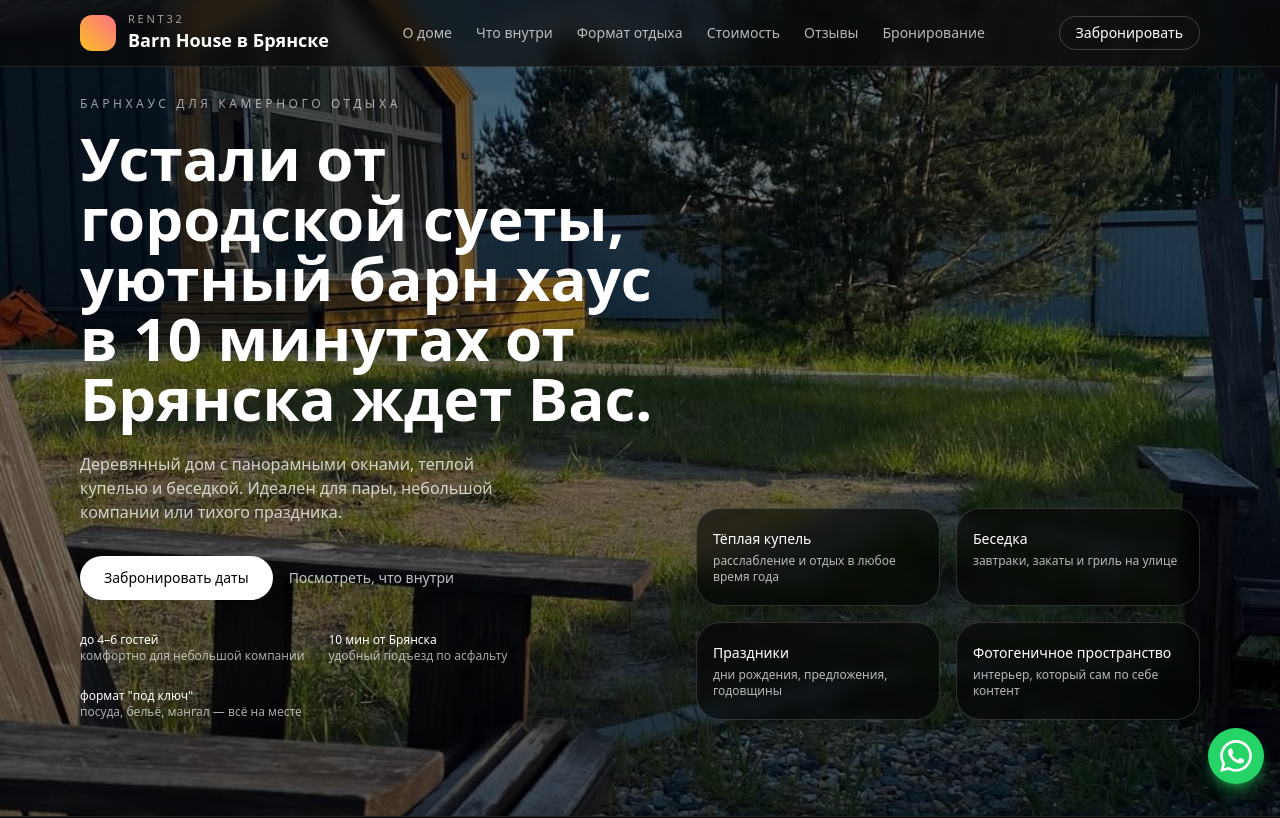
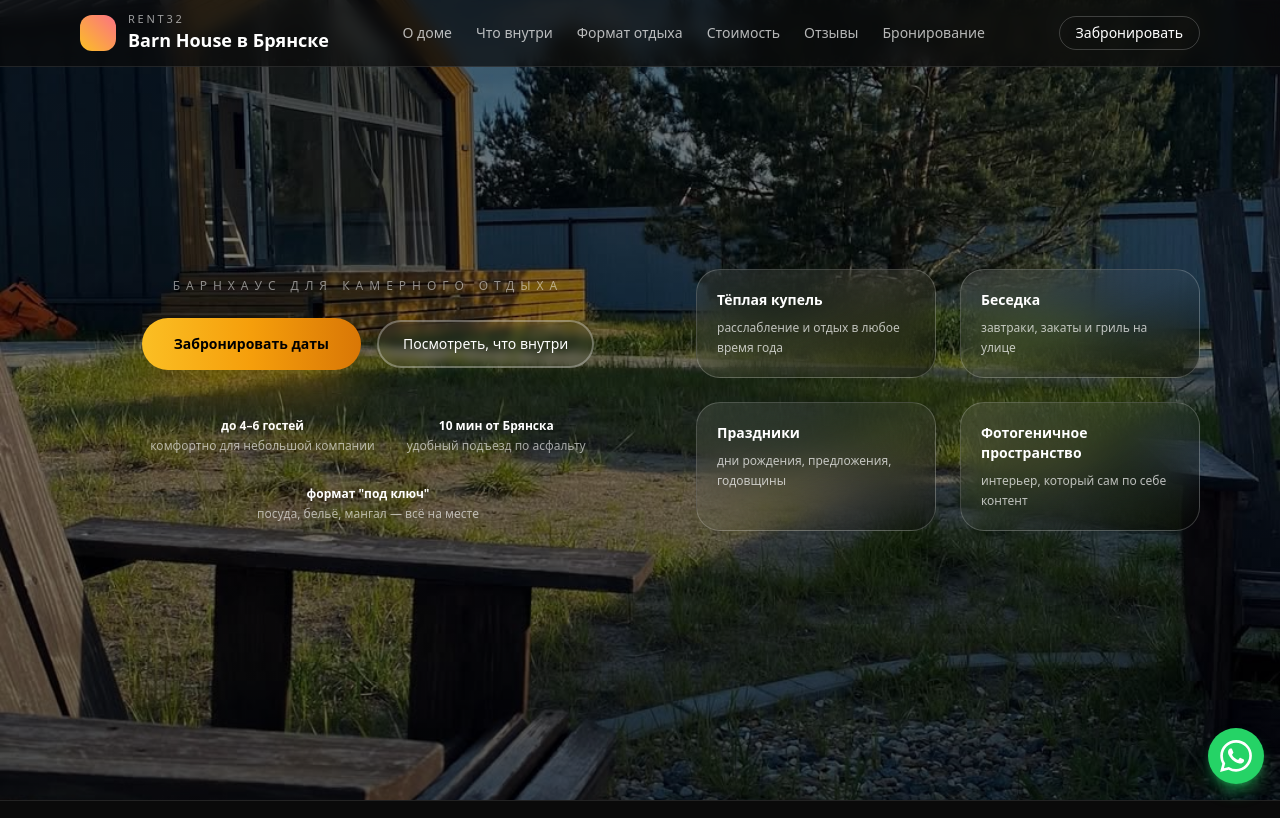
Before and after one commit to luchcatt-web/barn, a Next.js app: page / in a window 1280 px wide. Shown: the top 818 px of the page. Built offline with nearby package versions, Linux system fonts and the light colour scheme.

Commit message:
Remove hero text and make buttons and cards more premium with gradients and animations

```diff
--- a/app/page.tsx
+++ b/app/page.tsx
@@ -98,52 +98,46 @@ function Hero() {
       />
       <div className="absolute inset-0 bg-gradient-to-b from-black/40 via-black/30 to-black/50" />
 
-      <div className="relative z-10 mx-auto flex max-w-6xl flex-col gap-10 px-4 pt-24 pb-16 md:flex-row md:items-end md:pb-24">
-        <div className="max-w-xl">
-          <p className="mb-4 text-xs uppercase tracking-[0.3em] text-white/60">
+      <div className="relative z-10 mx-auto flex max-w-6xl flex-col gap-10 px-4 pt-24 pb-16 md:flex-row md:items-center md:justify-center md:pb-24">
+        <div className="max-w-xl md:text-center md:mx-auto">
+          <p className="mb-6 text-xs uppercase tracking-[0.5em] text-white/50 font-light">
             барнхаус для камерного отдыха
           </p>
-          <h1 className="mb-6 text-4xl font-semibold leading-tight md:text-5xl lg:text-6xl">
-            Устали от городской суеты, уютный барн хаус в 10 минутах от Брянска ждет Вас.
-          </h1>
-          <p className="mb-8 max-w-md text-sm text-white/75 md:text-base">
-            Деревянный дом с панорамными окнами, теплой купелью и беседкой.
-            Идеален для пары, небольшой компании или тихого праздника.
-          </p>
 
-          <div className="flex flex-wrap items-center gap-4">
+          <div className="flex flex-wrap items-center justify-center gap-4 mb-12">
             <a
               href="#booking"
-              className="rounded-full bg-white px-6 py-3 text-sm font-medium text-black transition hover:bg-amber-300"
+              className="group relative overflow-hidden rounded-full bg-gradient-to-r from-amber-400 via-amber-500 to-amber-600 px-8 py-4 text-sm font-semibold text-black shadow-2xl shadow-amber-500/50 transition-all duration-300 hover:scale-105 hover:shadow-amber-500/70"
             >
-              Забронировать даты
+              <span className="relative z-10">Забронировать даты</span>
+              <div className="absolute inset-0 bg-gradient-to-r from-amber-500 to-amber-700 opacity-0 transition-opacity duration-300 group-hover:opacity-100" />
             </a>
             <a
               href="#inside"
-              className="text-sm text-white/75 underline-offset-4 hover:underline"
+              className="group rounded-full border-2 border-white/30 bg-white/5 px-6 py-3 text-sm font-medium text-white backdrop-blur-sm transition-all duration-300 hover:border-white/60 hover:bg-white/10"
             >
               Посмотреть, что внутри
             </a>
           </div>
 
-          <div className="mt-8 flex flex-wrap gap-6 text-xs text-white/65">
-            <div>
-              <p className="font-medium text-white">до 4–6 гостей</p>
-              <p>комфортно для небольшой компании</p>
+          <div className="flex flex-wrap justify-center gap-8 text-xs text-white/70">
+            <div className="text-center">
+              <p className="font-semibold text-white mb-1">до 4–6 гостей</p>
+              <p className="text-white/60">комфортно для небольшой компании</p>
             </div>
-            <div>
-              <p className="font-medium text-white">10 мин от Брянска</p>
-              <p>удобный подъезд по асфальту</p>
+            <div className="text-center">
+              <p className="font-semibold text-white mb-1">10 мин от Брянска</p>
+              <p className="text-white/60">удобный подъезд по асфальту</p>
             </div>
-            <div>
-              <p className="font-medium text-white">формат "под ключ"</p>
-              <p>посуда, бельё, мангал — всё на месте</p>
+            <div className="text-center">
+              <p className="font-semibold text-white mb-1">формат "под ключ"</p>
+              <p className="text-white/60">посуда, бельё, мангал — всё на месте</p>
             </div>
           </div>
         </div>
 
-        <div className="mt-8 flex-1 md:mt-0">
-          <div className="grid grid-cols-2 gap-3 md:gap-4">
+        <div className="mt-12 flex-1 md:mt-0 md:flex md:justify-center">
+          <div className="grid grid-cols-2 gap-4 md:gap-6 max-w-2xl">
             <HeroCard title="Тёплая купель" subtitle="расслабление и отдых в любое время года" />
             <HeroCard title="Беседка" subtitle="завтраки, закаты и гриль на улице" />
             <HeroCard title="Праздники" subtitle="дни рождения, предложения, годовщины" />
@@ -157,9 +151,10 @@ function Hero() {
 
 function HeroCard({ title, subtitle }: { title: string; subtitle: string }) {
   return (
-    <div className="rounded-3xl border border-white/15 bg-black/55 px-4 py-5 text-sm backdrop-blur">
-      <p className="font-medium">{title}</p>
-      <p className="mt-1 text-xs text-white/70">{subtitle}</p>
+    <div className="group relative overflow-hidden rounded-3xl border border-white/20 bg-gradient-to-br from-white/10 via-white/5 to-black/40 p-5 text-sm backdrop-blur-xl transition-all duration-300 hover:border-white/40 hover:bg-gradient-to-br hover:from-white/15 hover:via-white/10 hover:to-black/50 hover:scale-105 hover:shadow-2xl hover:shadow-amber-500/20">
+      <div className="absolute inset-0 bg-gradient-to-br from-amber-500/0 via-amber-500/0 to-amber-500/0 group-hover:from-amber-500/5 group-hover:via-amber-500/5 group-hover:to-amber-500/10 transition-all duration-300" />
+      <p className="relative z-10 font-semibold text-white">{title}</p>
+      <p className="relative z-10 mt-2 text-xs text-white/70 leading-relaxed">{subtitle}</p>
     </div>
   );
 }
```
